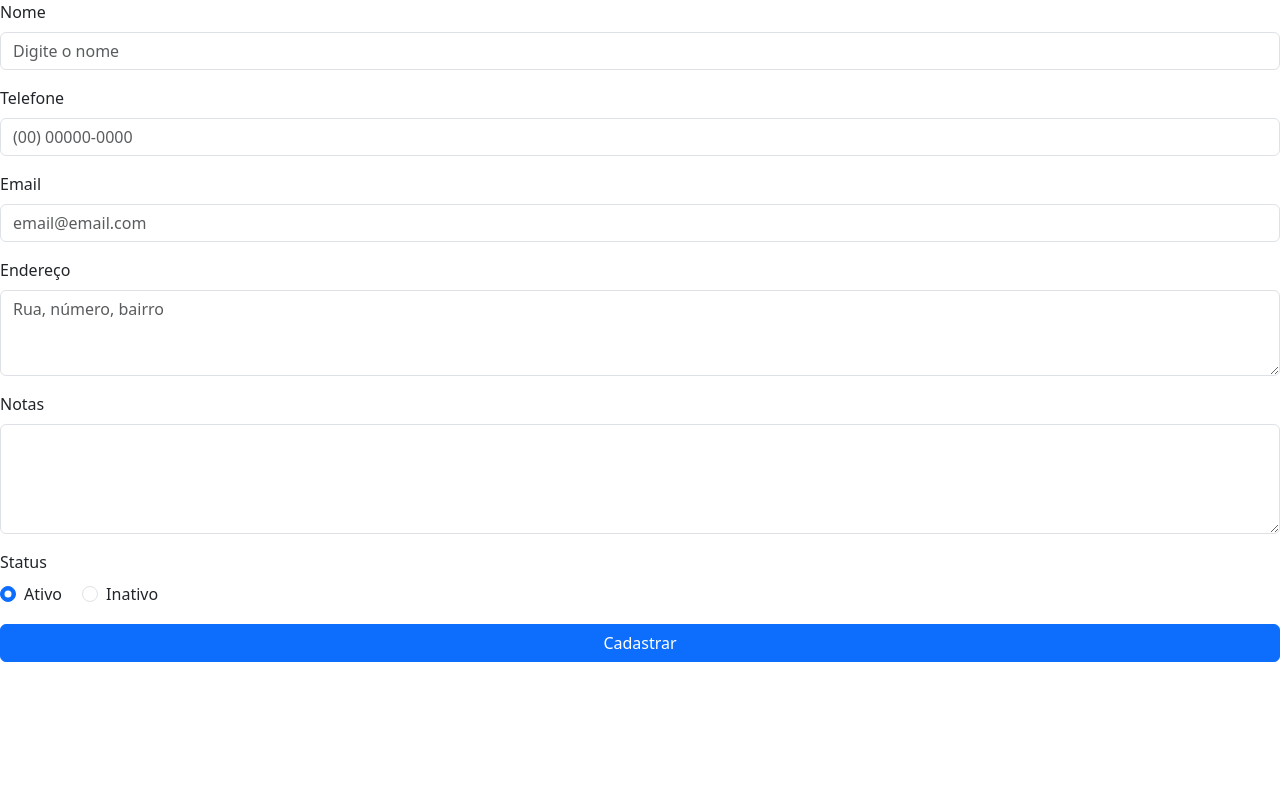
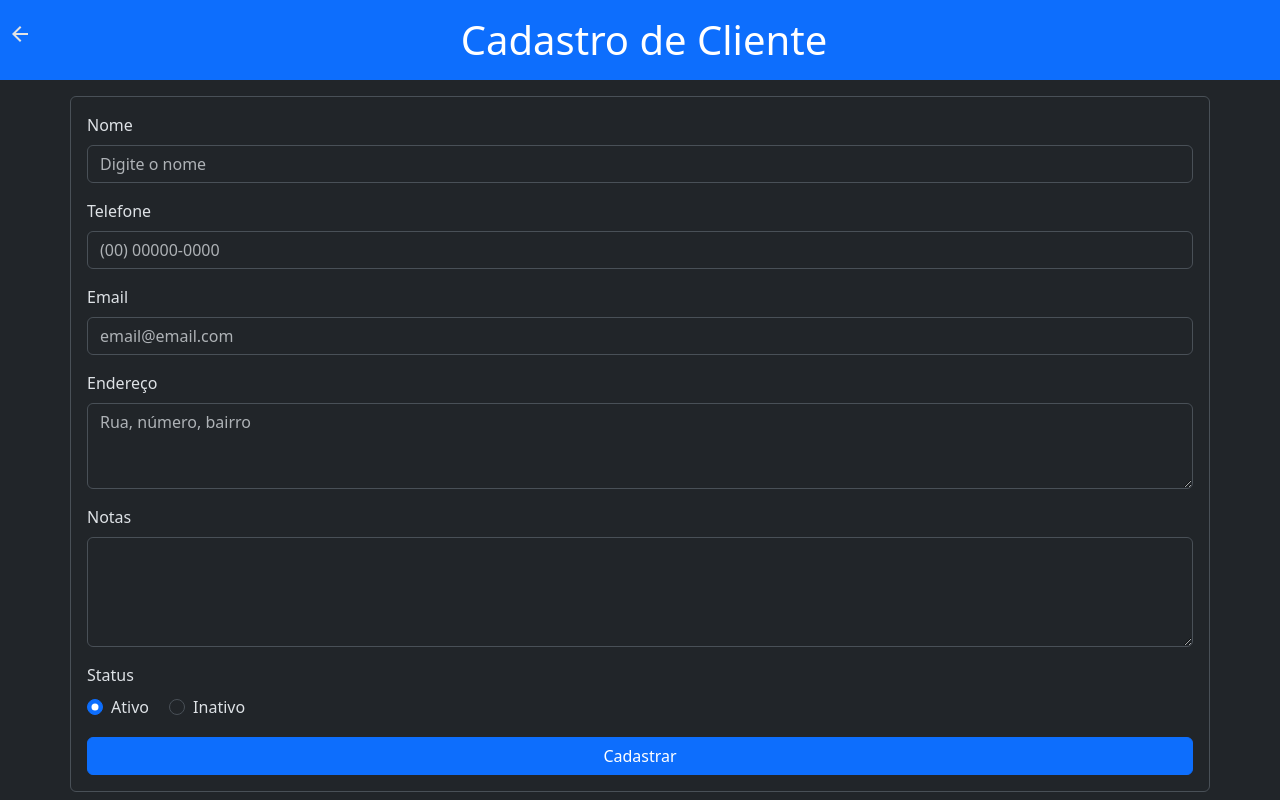
Before and after one commit to paricardo/PETSHOP, a Flask app: page /customers/form-add in a window 1280 px wide. Run offline with Flask 3, Linux system fonts and the light colour scheme; parts of the project's set-up code (start-up, migrations or seed data) failed here and were passed over; some libraries are stand-ins or nearby versions.

Commit message:
update-template-add-customer

```diff
--- a/src/templates/customer/add_customer.html
+++ b/src/templates/customer/add_customer.html
@@ -7,8 +7,21 @@
     <link rel="stylesheet" href="../../static/css/style.css">
     <title>Cadastrar Cliente</title>
 </head>
-<body>
-    <form action="{{ url_for('customer.create')}}" method="post">
+<body data-bs-theme="dark">
+    <header class="container-fluid bg-primary d-flex justify-content-between p-2 pt-3">
+        <div class="mt-1">
+            <a onclick="window.history.back()" href="#">
+                <img src="../../static/icons/retorno.svg" alt="retornar">
+            </a>
+        </div>
+        <div>
+            <h1 class="text-white">Cadastro de Cliente</h1>
+        </div>
+
+        <div class="mx-2"></div>
+    </header>
+
+    <form class="container border p-3 mt-3 rounded" action="{{ url_for('customer.create')}}" method="post">
 
 
         <!-- Nome -->
```
